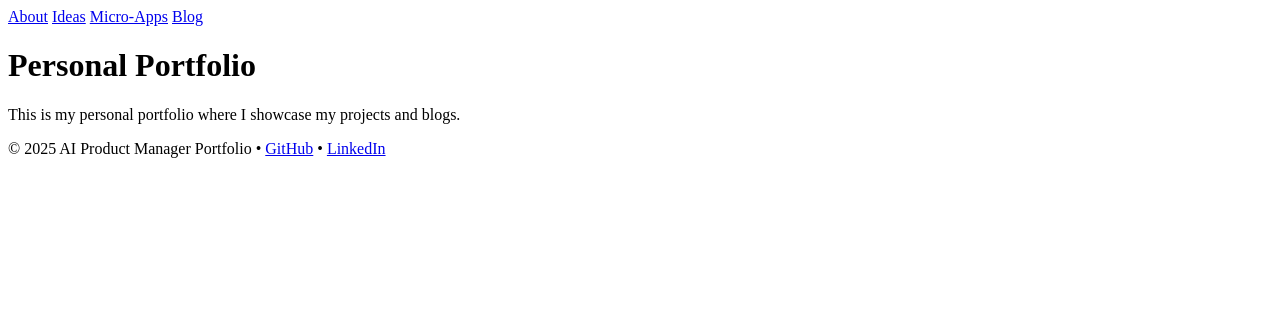
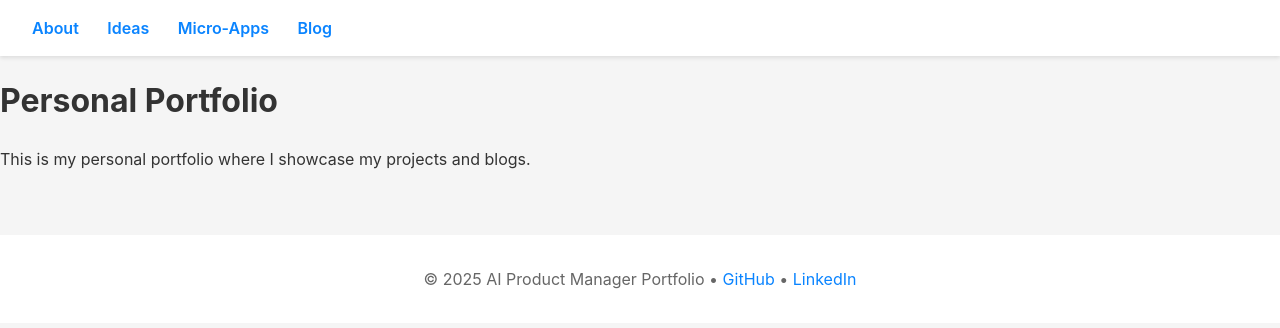
Before and after one commit to SatyaDileep/SatyaDileep.github.io, a Jekyll site: the page built from index.md, in a window 1280 px wide. Shown: the top 328 px of the page. Built offline with Jekyll 4.4.1, drawn with Linux system fonts in a browser that asks for light colours; our own code applies the rules of GitHub Pages for plain Markdown files; Markdown is read by kramdown in place of the engine named in the settings.

Commit message:
Update style.css

```diff
--- a/assets/css/style.css
+++ b/assets/css/style.css
@@ -1,10 +1,85 @@
-.button {
-  background-color: blue;
-  color: white;
-  padding: 10px 20px;
-  text-align: center;
-  display: inline-block;
-  font-size: 16px;
-  margin: 4px 2px;
-  cursor: pointer;
+:root {
+  --bg: #f5f5f5;
+  --card-bg: #fff;
+  --primary: #0a84ff;
+  --text: #333;
+  --muted: #666;
 }
+
+/* -------------------------------------------------
+   Default (glass) styling
+   ------------------------------------------------- */
+body {
+  margin:0;
+  font-family:-apple-system,BlinkMacSystemFont,"Segoe UI",Roboto,sans-serif;
+  background: var(--bg);
+  color: var(--text);
+  line-height:1.5;
+}
+a {color:var(--primary);text-decoration:none;}
+a:hover {text-decoration:underline;}
+
+header {
+  background: var(--card-bg);
+  padding:1rem 2rem;
+  box-shadow:0 2px 4px rgba(0,0,0,.1);
+  position:sticky;top:0;z-index:10;
+}
+nav a {margin-right:1.5rem;font-weight:600;}
+
+.hero {
+  text-align:center;padding:4rem 1rem;background:var(--card-bg);margin-top:2rem;
+}
+.hero h1 {font-size:2.5rem;margin:0;}
+.hero p {font-size:1.2rem;color:var(--muted);max-width:600px;margin:1rem auto;}
+.primary {color:var(--primary);}
+
+.grid {
+  display:grid;grid-template-columns:repeat(auto-fill,minmax(280px,1fr));gap:1.5rem;padding:2rem;
+}
+.card {
+  background:var(--card-bg);border-radius:8px;padding:1.5rem;
+  box-shadow:0 2px 6px rgba(0,0,0,.1);transition:transform .2s;
+}
+.card:hover {transform:translateY(-4px);}
+.card.full {grid-column:1/-1;}
+.card h3 {margin-top:0;font-size:1.3rem;}
+.card p {color:var(--muted);font-size:.9rem;}
+
+.badge {
+  display:inline-block;padding:.2rem .6rem;background:var(--primary);
+  color:#fff;border-radius:4px;font-size:.75rem;margin-right:.5rem;
+}
+
+.section-title {grid-column:1/-1;margin:0 0 -.5rem 0;}
+
+footer {
+  text-align:center;padding:2rem;background:var(--card-bg);
+  margin-top:4rem;color:var(--muted);
+}
+
+/* -------------------------------------------------
+   Dark‑glass variant – add `theme: dark` to any page
+   ------------------------------------------------- */
+body.dark {
+  --bg: rgba(30,30,30,0.9);
+  --card-bg: rgba(40,40,40,0.95);
+  --primary: #ff6a00;
+  --text: #eee;
+  --muted: #bbb;
+}
+body.dark header,
+body.dark footer,
+body.dark .card {backdrop-filter:blur(10px);}
+
+/* -------------------------------------------------
+   Electrify variant – add `theme: electrify` to any page
+   ------------------------------------------------- */
+body.electrify {
+  --bg: #0a0a0a;
+  --card-bg: #111;
+  --primary: #ff00ff;
+  --text: #fff;
+  --muted: #aaa;
+}
+body.electrify .card {box-shadow:0 0 12px rgba(255,0,255,0.4);}
```
